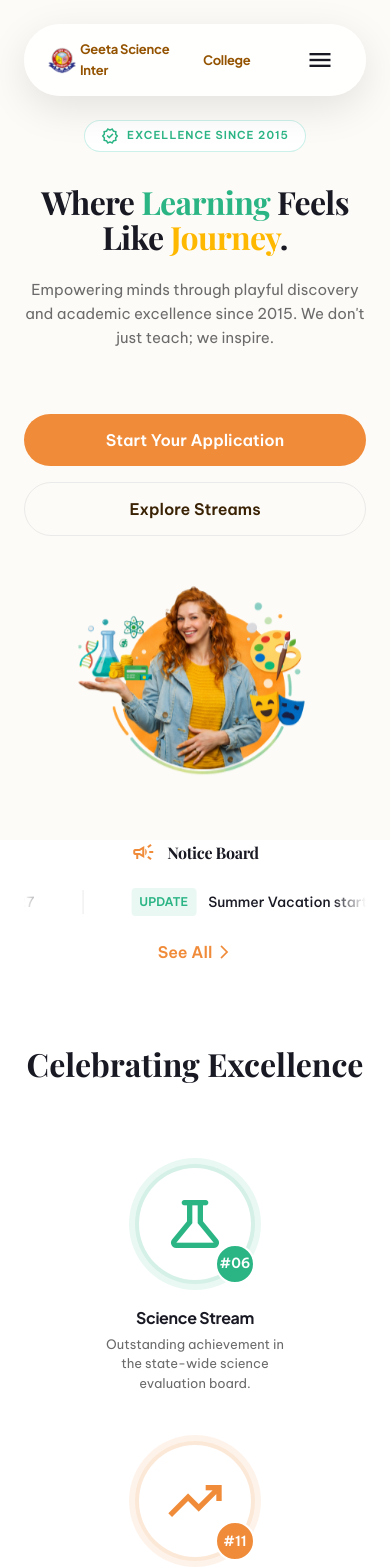
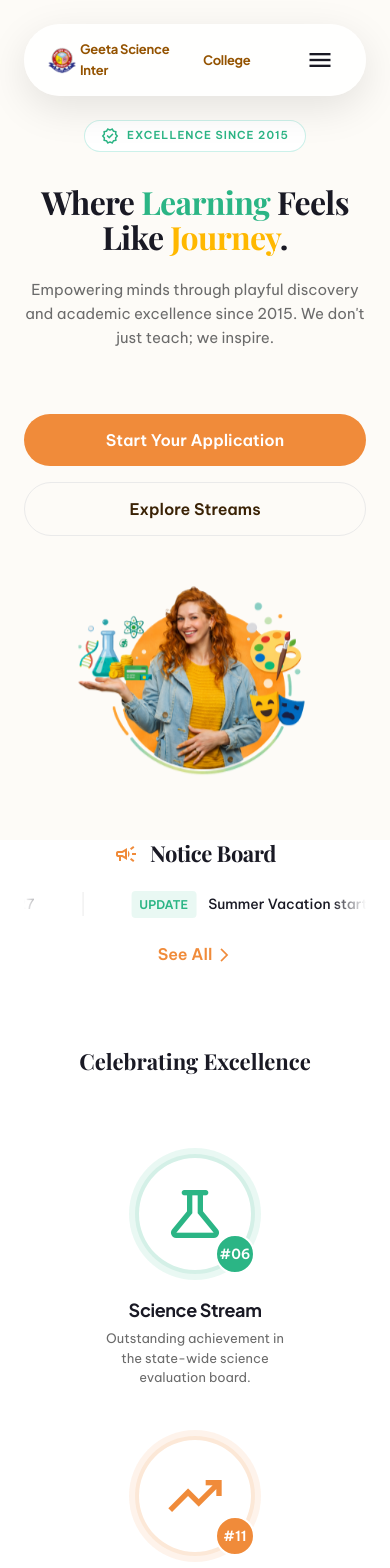
Before and after one commit to Subhampas1/geetascienceintercollege, a React (Vite) app: page / in a window 390 px wide. Shown: the top 1568 px of the page. Built offline with nearby package versions, Linux system fonts and the light colour scheme; a web font is replaced by a local one.

Commit message:
Decrease heading font sizes globally for mobile screens

```diff
--- a/src/index.css
+++ b/src/index.css
@@ -191,3 +191,19 @@ h3.font-sans-display, h4.font-sans-display, h5.font-sans-display, h6.font-sans-d
 .section-subtitle {
   margin-bottom: 64px !important;
 }
+
+/* Global Mobile Typography Adjustments */
+@media (max-width: 768px) {
+  h1 { font-size: 32px !important; line-height: 1.2; }
+  h2, .section-title { font-size: 26px !important; line-height: 1.2; }
+  h3 { font-size: 20px !important; line-height: 1.3; }
+  h4 { font-size: 18px !important; line-height: 1.3; }
+  .hero-title { font-size: 36px !important; line-height: 1.1; }
+}
+
+@media (max-width: 480px) {
+  h1 { font-size: 28px !important; }
+  h2, .section-title { font-size: 22px !important; }
+  h3 { font-size: 18px !important; }
+  .hero-title { font-size: 32px !important; }
+}
```
